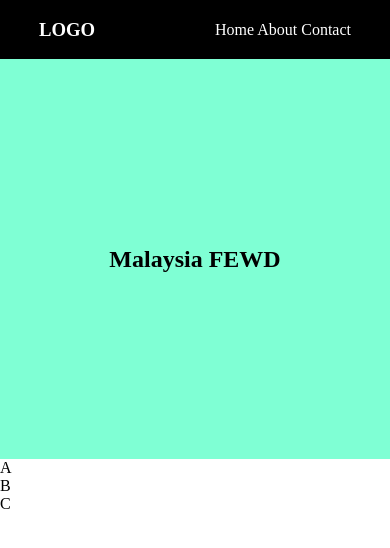
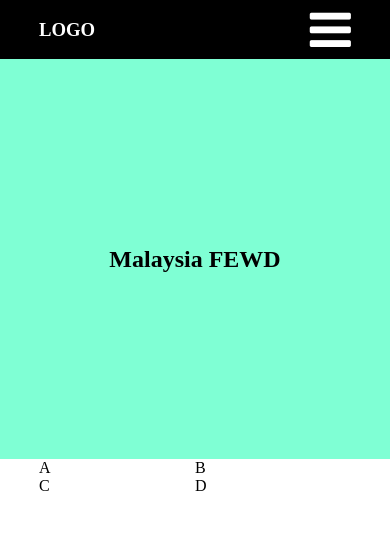
Before and after one commit to TraineeNash/fewd-response, a plain HTML site: page index.html in a window 390 px wide. Drawn offline with Linux system fonts and the light colour scheme.

Commit message:
fewd setup

```diff
--- a/index.html
+++ b/index.html
@@ -6,6 +6,10 @@
     <meta name="viewport" content="width=device-width, initial-scale=1.0" />
     <title>Document</title>
     <link rel="stylesheet" href="main.css" />
+    <link
+      rel="stylesheet"
+      href="https://cdnjs.cloudflare.com/ajax/libs/font-awesome/4.7.0/css/font-awesome.min.css"
+    />
   </head>
   <body>
     <header>
@@ -16,15 +20,20 @@
           <a href="http://">About</a>
           <a href="http://">Contact</a>
         </nav>
+        <div id="bars">
+          <i class="fa fa-bars" style="font-size: 48px"></i>
+        </div>
       </div>
     </header>
     <div id="main" class="flex flex_center">
       <h2>Malaysia FEWD</h2>
     </div>
-    <div class="grid">
+
+    <section class="container grid">
       <div class="item-1">A</div>
       <div class="item-2">B</div>
       <div class="item-3">C</div>
-    </div>
+      <div class="item-4">D</div>
+    </section>
   </body>
 </html>
--- a/main.css
+++ b/main.css
@@ -13,6 +13,19 @@ header{
     background-color: black;
     color: white;
 }
+header #bars{
+    display: none;
+}
+
+@media (max-width: 500px){
+    header #bars{
+        display: block;
+    }
+    header nav{
+        display:none;
+    }
+}
+
 header .flex{
     align-items: center;
     justify-content: space-between;
@@ -32,3 +45,20 @@ header a{
     height: 400px;
     background-color: aquamarine;
 }
+
+.grid{
+    display: grid;
+    grid-template-columns: repeat(4, 1fr);
+}
+
+@media  (max-width: 320px){
+    .grid{
+        grid-template-columns: 1fr;
+    }
+}
+
+@media (min-width: 320px) and (max-width: 500px){
+    .grid{
+        grid-template-columns:repeat(2, 1fr);
+    }
+}
```
